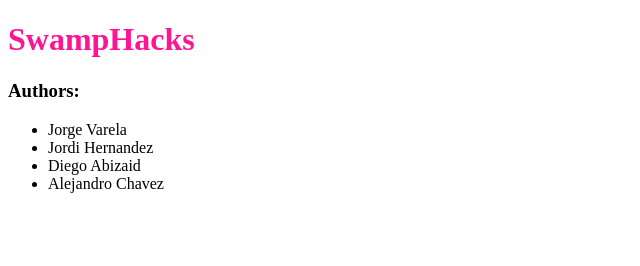
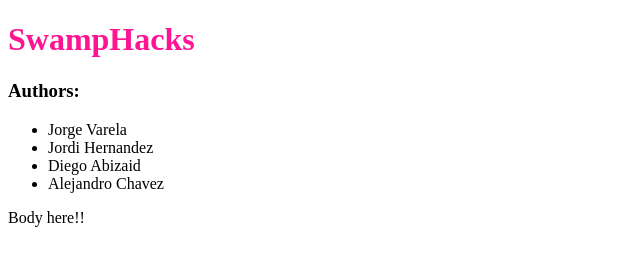
Before and after one commit to alechavez93/spacego, a website: page index.html in a window 1280 px wide. Shown: the full height of the page, 0-640 px from the left. Drawn offline with Linux system fonts and the light colour scheme.

Commit message:
Deployment test 1

```diff
--- a/index.html
+++ b/index.html
@@ -13,5 +13,6 @@
         <li>Diego Abizaid</li>
         <li>Alejandro Chavez</li>
     </ul>
+    <p>Body here!!</p>
 </body>
 </html>
```
